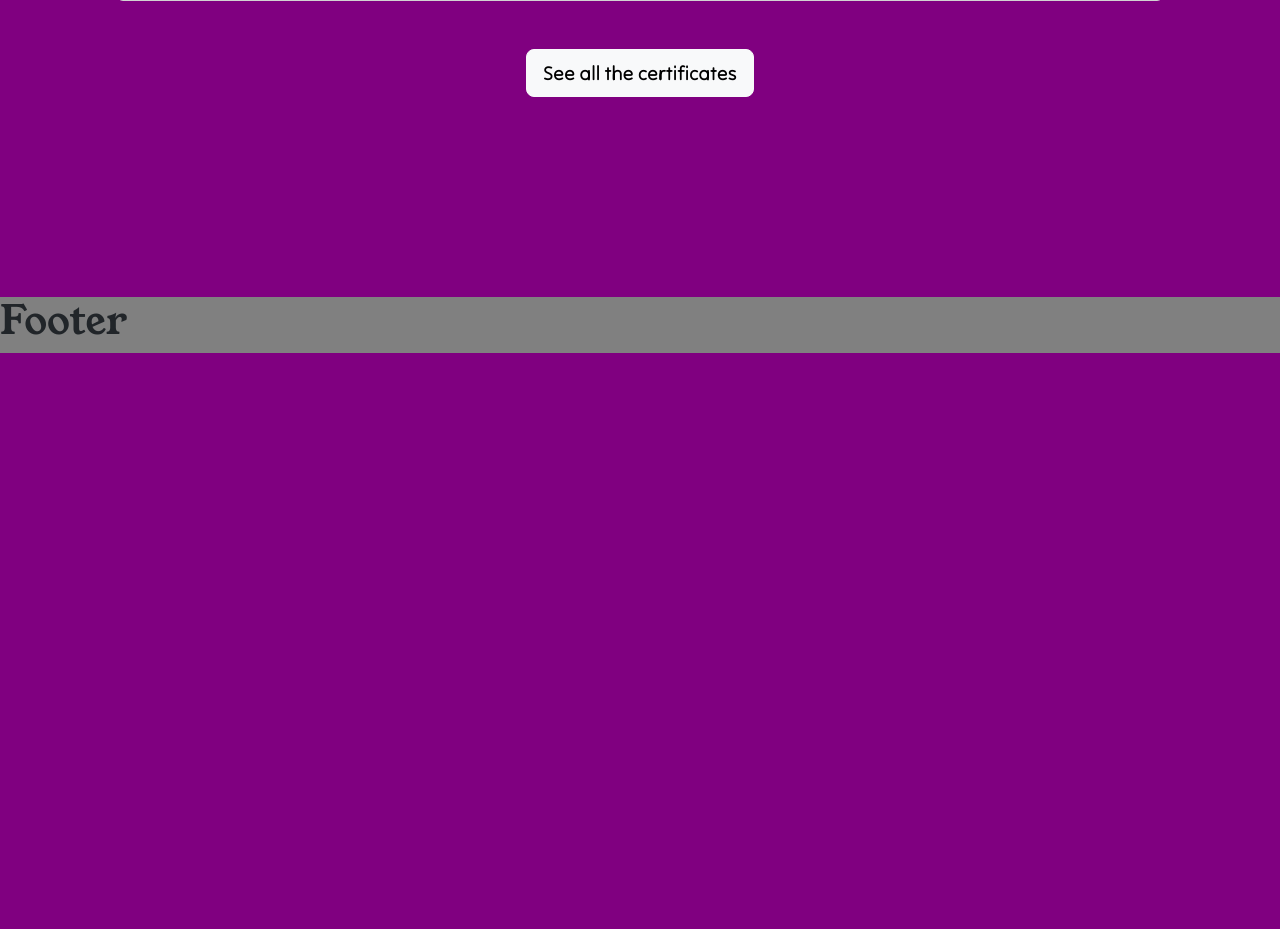
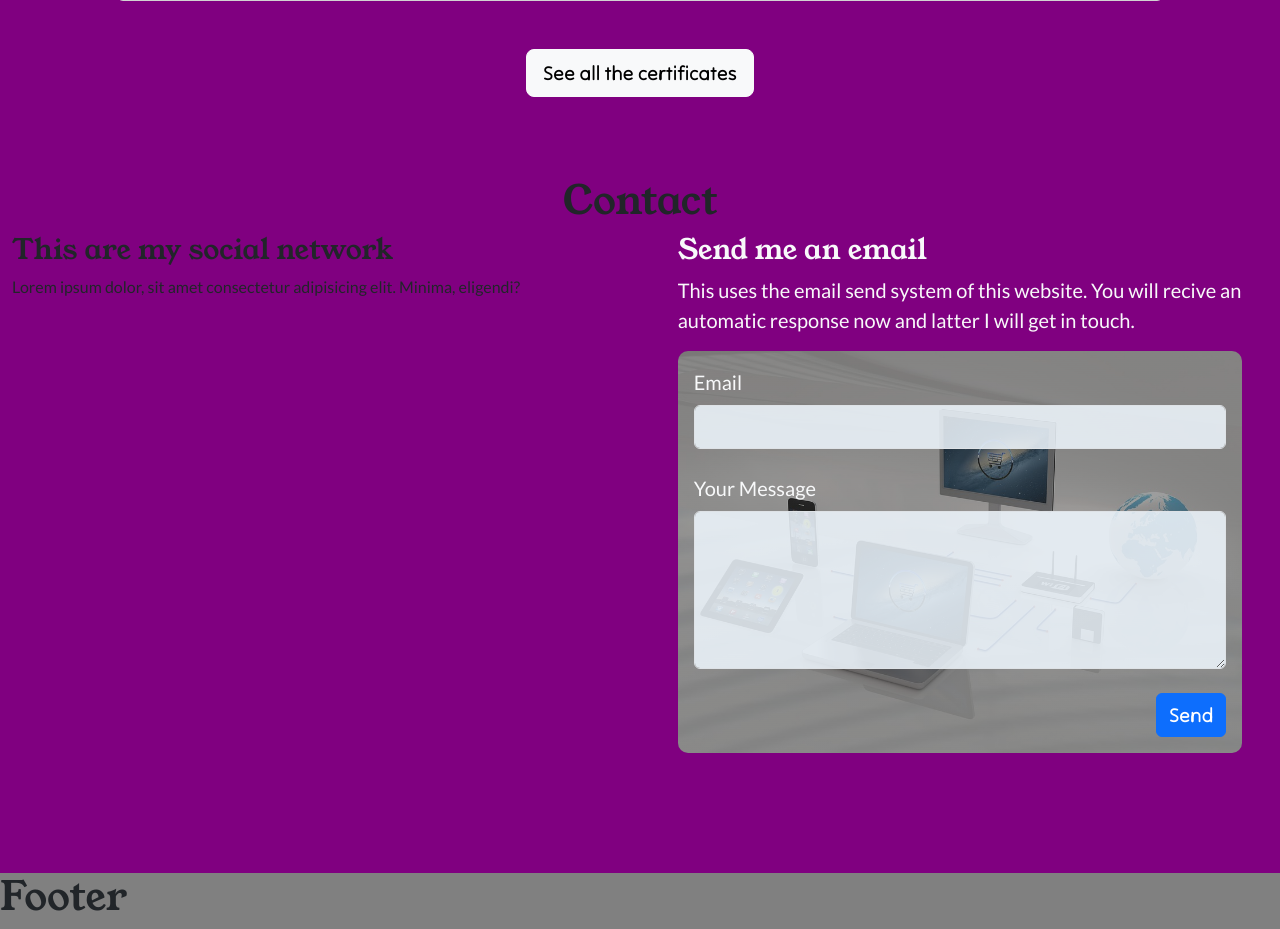
Before and after one commit to keinermendoza/homesite, a Django app: page / in a window 1280 px wide. Shown: the part 3053-3982 px from the top of the page. Before the commit the page ends 3406 px from the top, so only its background shows below. Run offline with Django 4.2, Linux system fonts and the light colour scheme; some libraries are stand-ins or nearby versions.

Commit message:
working on contact form

```diff
--- /dev/null
+++ b/api/forms.py
@@ -0,0 +1,5 @@
+from django import forms
+
+class ContactEmail(forms.Form):
+    email = forms.EmailField()
+    body = forms.TextInput()
--- /dev/null
+++ b/api/urls.py
@@ -0,0 +1,6 @@
+from django.urls import path
+from . import views
+
+urlpatterns = [
+    path('email-contact', views.email_contact, name='api_email_contact'),
+]
--- a/blog/static/blog/css/homepage.css
+++ b/blog/static/blog/css/homepage.css
@@ -93,3 +93,16 @@ li::marker{
 .about p {
     font-size: 1.1em;
 }
+
+
+.email_form_container {
+    padding: 1rem;
+    border-radius: 10px;
+    background: linear-gradient(rgba(50, 50, 50, 0.473), rgba(50, 50, 50, 0.473)), url(../images/ecommerce.jpg);
+    background-position: center;
+    background-size: cover;
+}
+
+.email_form_container .form-control {
+    background-color: rgba(240, 248, 255, 0.85);
+}
--- /dev/null
+++ b/blog/static/blog/js/contact_email_form.js
@@ -0,0 +1,20 @@
+document.addEventListener('DOMContentLoaded', () => {
+    document.getElementById('contact_email_form').onsubmit = function(e) {
+
+        e.preventDefault()
+
+        const data = new FormData(this)
+
+        fetch(this.action, {
+            method:'post',
+            body: data,
+        })
+        .then(response => {
+            if (!response.ok) {
+                const err = response.json()
+                throw new Error(err.error)
+            }
+        })
+        .catch(err => console.log(err))
+    }
+})
--- a/blog/templates/blog/homepage.html
+++ b/blog/templates/blog/homepage.html
@@ -4,6 +4,7 @@
 
 {% block script %}
     <link rel="stylesheet" href="{% static 'blog/css/homepage.css' %}">
+    <script src="{% static 'blog/js/contact_email_form.js' %}"></script>
 {% endblock script %}
 
 {% block title %}
@@ -98,9 +99,45 @@
         </div>
     </section>
 
-    {% comment %} faq {% endcomment %}
-    <section id="faq">
+    {% comment %} contact {% endcomment %}
+    <section id="contact">
+        <h2 class="contact text-center fs-1">Contact</h2>
+        <div class="row">
+            <div class="col-12 col-md-6">
+                <h3>This are my social network</h3>
+                <p>Lorem ipsum dolor, sit amet consectetur adipisicing elit. Minima, eligendi?</p>
+            </div>
 
+            <div class="col-12 col-md-6 text-light">
+
+                <!-- for limit reduce a bit more the width form on screens greater than small -->
+                <div class="col-12 col-sm-11 mx-auto">
+                    <h3>
+                        Send me an email
+                    </h3>
+                    <p class="fs-5">This uses the email send system of this website. You will recive an automatic response now and latter I will get in touch.</p>
+
+
+                    <div class="email_form_container">
+                        <form id="contact_email_form" action="{% url 'api_email_contact' %}" method="post">
+                                {% csrf_token %}
+                            <labe class="fs-5" for="request_email">Email</label>
+                            <input class="fs-5 form-control mt-2 mb-4" id="request_email" type="email" name="email">
+
+                            <label class for="request_body">Your Message</label>
+                            <textarea class="form-control mt-2 mb-4" name="body" id="request_body" cols="30" rows="6"></textarea>
+                            <div class="text-end">
+                                <input class="fs-5 btn btn-primary" type="submit" value="Send">
+                            </div>
+                        </form>
+                    </div>
+
+                </div>
+
+            </div>
+
+            <!-- end of the row -->
+        </div>
     </section>
 
     {% comment %} blog_last     {% endcomment %}
--- a/config/urls.py
+++ b/config/urls.py
@@ -20,4 +20,5 @@ from django.urls import path, include
 urlpatterns = [
     path('admin/', admin.site.urls),
     path('', include('blog.urls')),
+    path('api/', include('api.urls')),
 ]
--- /dev/null
+++ b/requirements.txt
@@ -0,0 +1,6 @@
+asgiref==3.7.2
+Django==4.2.6
+djangorestframework==3.14.0
+pytz==2023.3.post1
+sqlparse==0.4.4
+typing_extensions==4.8.0
```
Also changed, not shown: api/views.py (+14 -1 lines), config/settings.py (+3 -12 lines), blog/static/blog/images/ecommerce.jpg (added).
